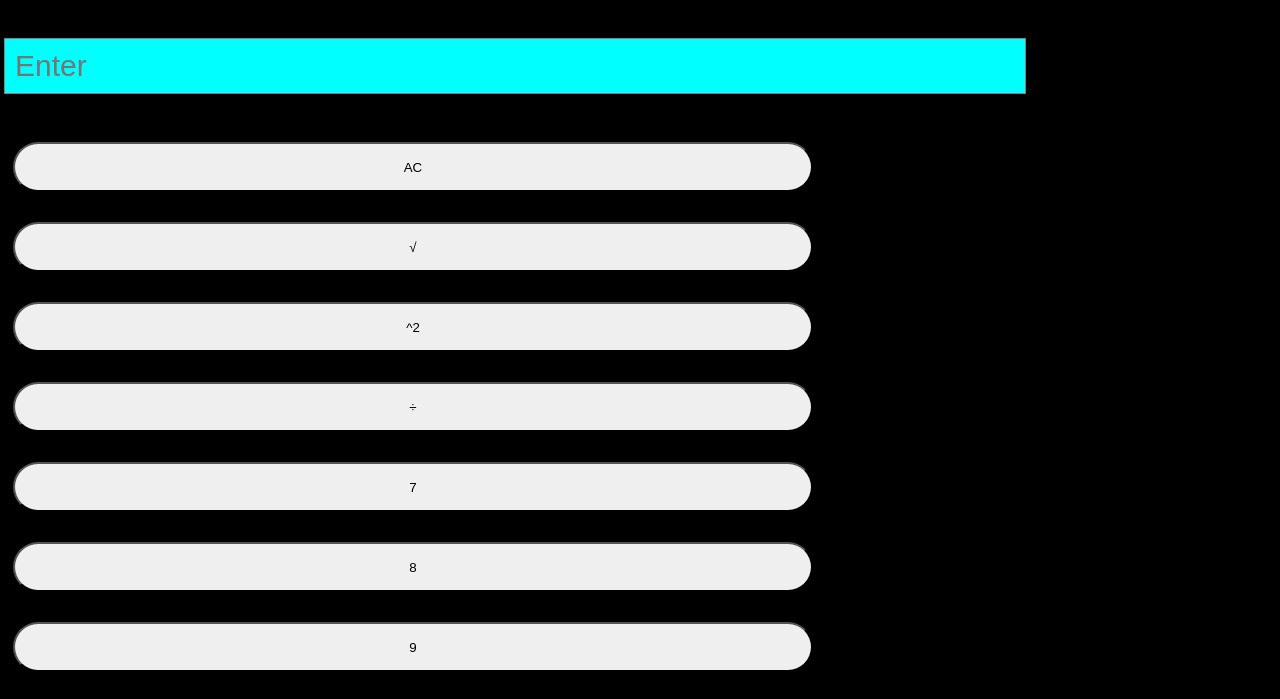
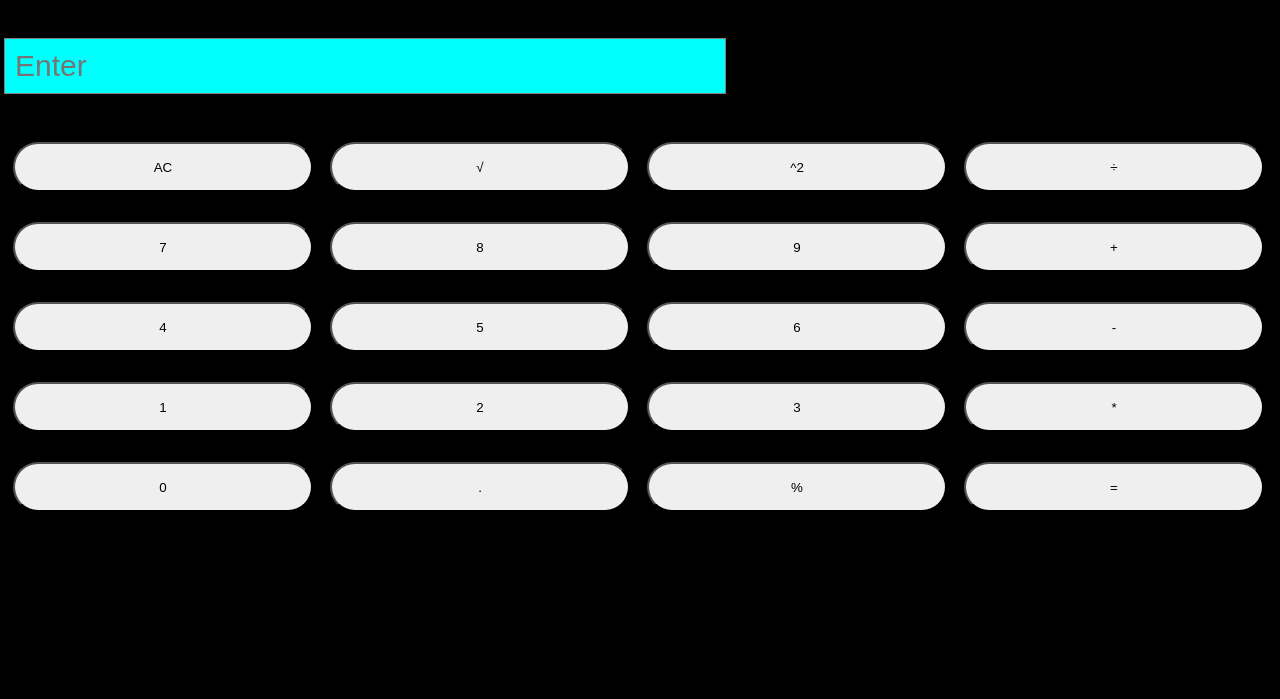
Before and after one commit to TEYTEY4U/Calculator_De_Calc, a plain HTML site: page index.html in a window 1280 px wide. Shown: the part 70-769 px from the top of the page. Drawn offline with Linux system fonts and the light colour scheme.

Commit message:
Update calc.css

```diff
--- a/calc.css
+++ b/calc.css
@@ -18,7 +18,7 @@ background-color:cyan;
 margin-top:20px;
 padding:10px 10px;
 heigth:70px;
-width:1000px;
+width:700px;
 margin-left:4px;
 }
 button{
@@ -27,7 +27,7 @@ margin-top:30px;
 margin-left:13px;
 padding:10px 10px;
 height:50px;
-width:800px;
+width:300px;
 }
 button:hover{
 background-color:aqua;
```
